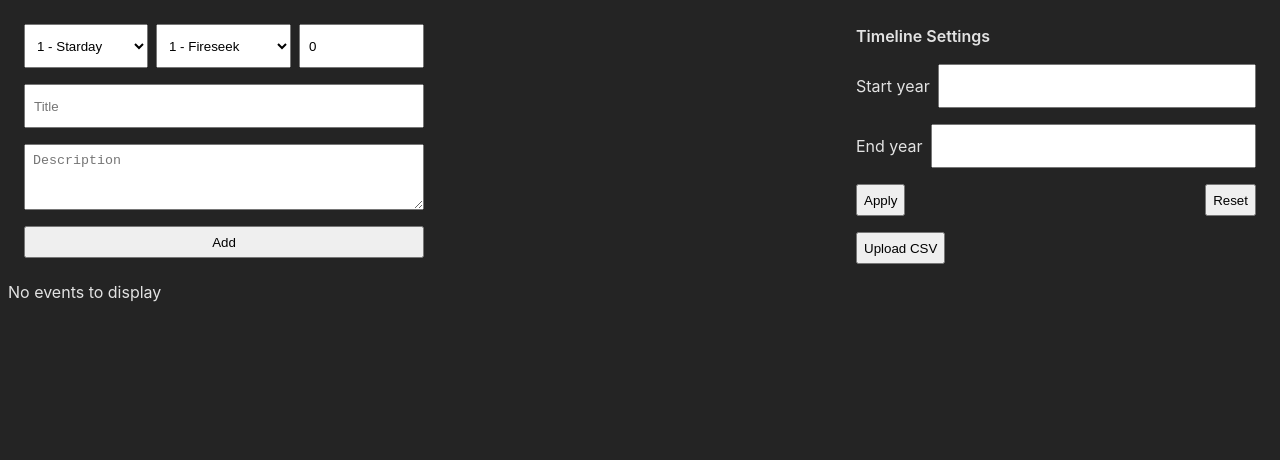
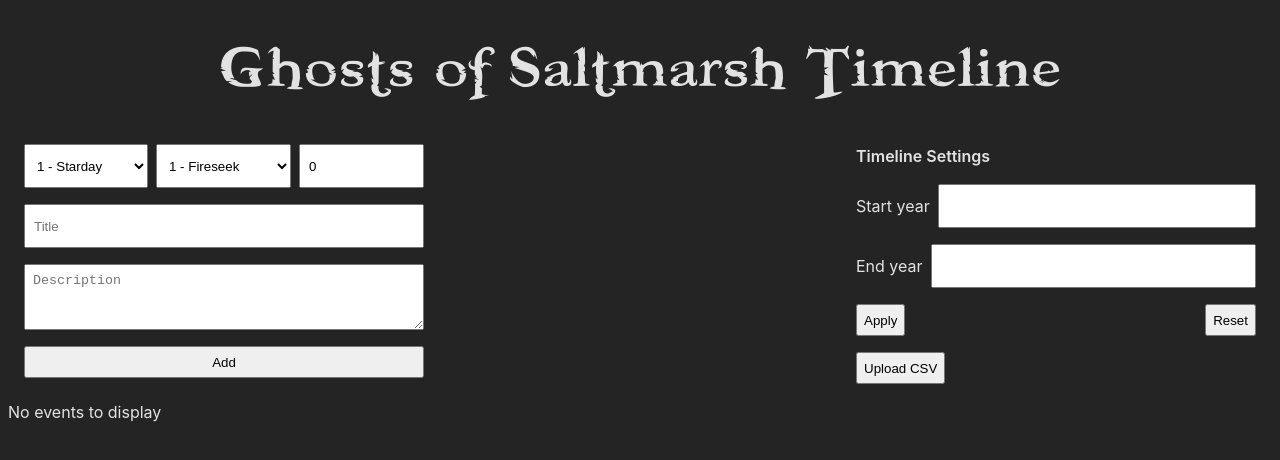
Before and after one commit to ytolstyk/saltmarsh-timeline, a React (Vite) app: page / in a window 1280 px wide. Shown: the top 460 px of the page. Built offline with nearby package versions, Linux system fonts and the light colour scheme.

Commit message:
swanky title

```diff
--- a/src/App.styles.ts
+++ b/src/App.styles.ts
@@ -13,3 +13,10 @@ export const AppHeader = styled.div`
   margin: 1rem;
   margin-bottom: 0;
 `;
+
+export const Title = styled.h1`
+  font-family: "Booter";
+  text-align: center;
+  margin: 0;
+  font-size: 5rem;
+`;
--- a/src/App.tsx
+++ b/src/App.tsx
@@ -1,5 +1,5 @@
 import { useState } from "react";
-import { AppHeader, Container } from "./App.styles.ts";
+import { AppHeader, Container, Title } from "./App.styles.ts";
 import { TimelineEvent, TimelineSettingsProps } from "./types.ts";
 import { EventForm } from "./EventForm.tsx";
 import { Timeline } from "./Timeline.tsx";
@@ -19,6 +19,7 @@ function App() {
 
   return (
     <Container>
+      <Title>Ghosts of Saltmarsh Timeline</Title>
       <AppHeader>
         <EventForm />
         <CurrentEventCard selectedEvent={selectedEvent} />
--- a/src/index.css
+++ b/src/index.css
@@ -12,3 +12,17 @@
   -webkit-font-smoothing: antialiased;
   -moz-osx-font-smoothing: grayscale;
 }
+
+@font-face {
+  font-family: "Battlesbridge";
+  src: url("./assets/fonts/Battlesbridge.ttf") format("truetype");
+  font-weight: normal;
+  font-style: normal;
+}
+
+@font-face {
+  font-family: "Booter";
+  src: url("./assets/fonts/Booter.ttf") format("truetype");
+  font-weight: normal;
+  font-style: normal;
+}
```
Also changed, not shown: src/assets/fonts/Battlesbridge.ttf (added), src/assets/fonts/Booter.ttf (added).
